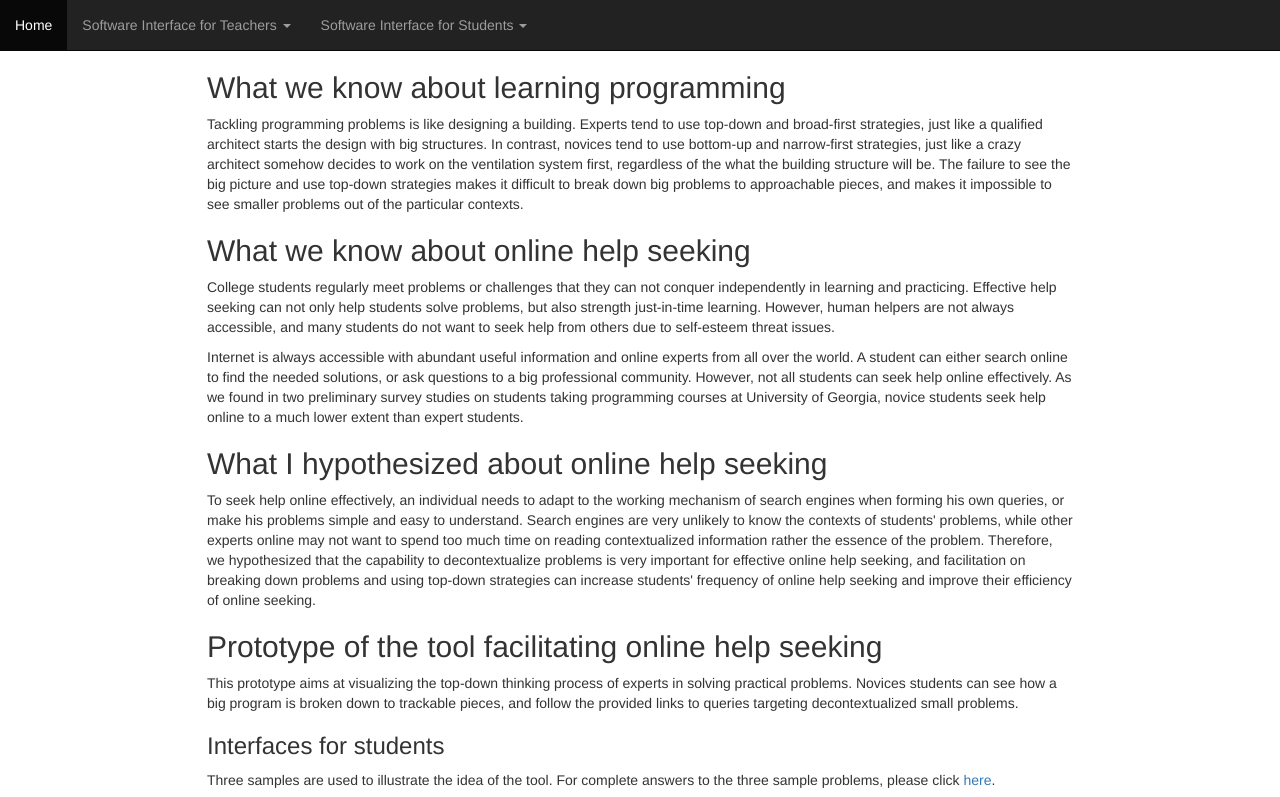
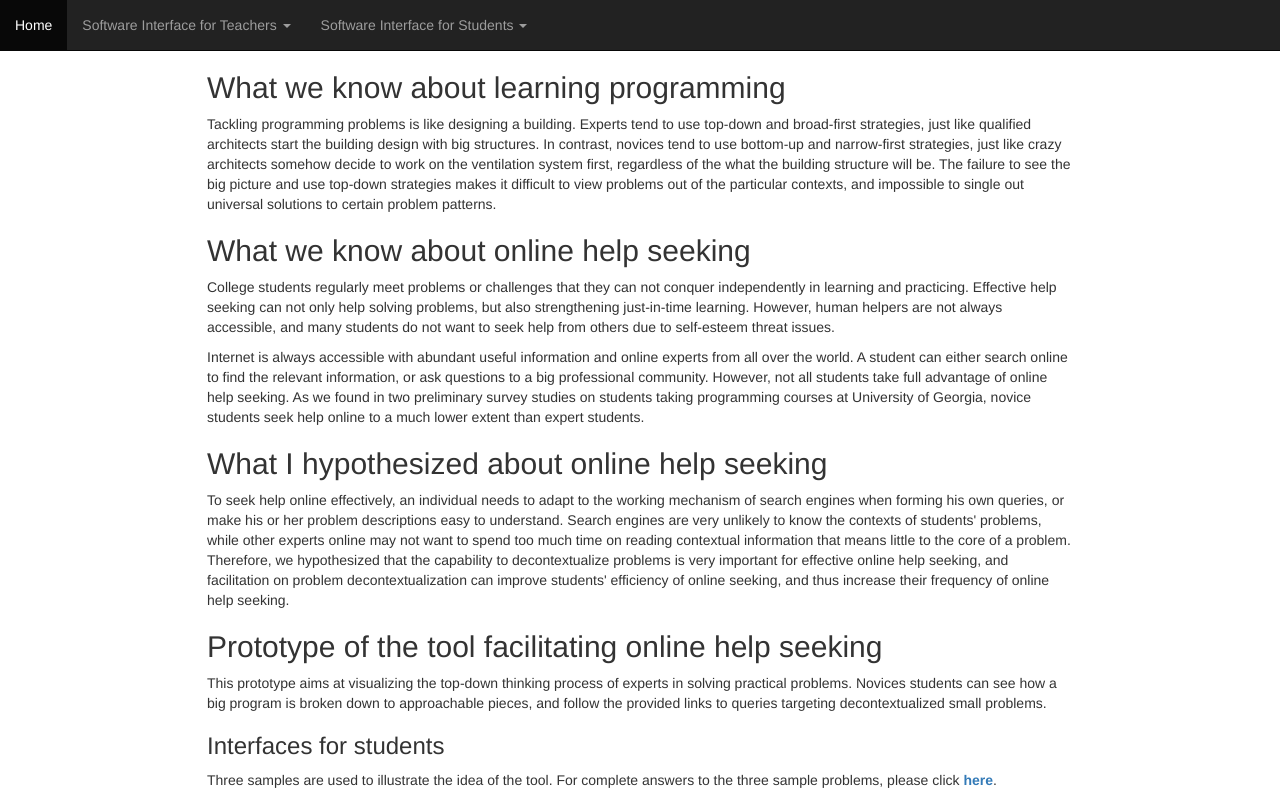
Before and after one commit to Neo-Hao/Comprehensive-Intro, a plain HTML site: page index.html in a window 1280 px wide. Shown: the top 797 px of the page. Drawn offline with nearby package versions, Linux system fonts and the light colour scheme.

Commit message:
Revision

```diff
--- a/index.html
+++ b/index.html
@@ -54,25 +54,25 @@
 		<div class="container">
 			<h2>What we know about learning programming</h2>
 
-			<p>Tackling programming problems is like designing a building. Experts tend to use top-down and broad-first strategies, just like a qualified architect starts the design with big structures. In contrast, novices tend to use bottom-up and narrow-first strategies, just like a crazy architect somehow decides to work on the ventilation system first, regardless of the what the building structure will be. The failure to see the big picture and use top-down strategies makes it difficult to break down big problems to approachable pieces, and makes it impossible to see smaller problems out of the particular contexts.</p>
+			<p>Tackling programming problems is like designing a building. Experts tend to use top-down and broad-first strategies, just like qualified architects start the building design with big structures. In contrast, novices tend to use bottom-up and narrow-first strategies, just like crazy architects somehow decide to work on the ventilation system first, regardless of the what the building structure will be. The failure to see the big picture and use top-down strategies makes it difficult to view problems out of the particular contexts, and impossible to single out universal solutions to certain problem patterns.</p>
 
 			<h2>What we know about online help seeking</h2>
 
-			<p>College students regularly meet problems or challenges that they can not conquer independently in learning and practicing. Effective help seeking can not only help students solve problems, but also strength just-in-time learning. However, human helpers are not always accessible, and many students do not want to seek help from others due to self-esteem threat issues.</p>
+			<p>College students regularly meet problems or challenges that they can not conquer independently in learning and practicing. Effective help seeking can not only help solving problems, but also strengthening just-in-time learning. However, human helpers are not always accessible, and many students do not want to seek help from others due to self-esteem threat issues.</p>
 
-			<p>Internet is always accessible with abundant useful information and online experts from all over the world. A student can either search online to find the needed solutions, or ask questions to a big professional community. However, not all students can seek help online effectively. As we found in two preliminary survey studies on students taking programming courses at University of Georgia, novice students seek help online to a much lower extent than expert students.</p>
+			<p>Internet is always accessible with abundant useful information and online experts from all over the world. A student can either search online to find the relevant information, or ask questions to a big professional community. However, not all students take full advantage of online help seeking. As we found in two preliminary survey studies on students taking programming courses at University of Georgia, novice students seek help online to a much lower extent than expert students.</p>
 
 			<h2>What I hypothesized about online help seeking</h2>
 
-			<p>To seek help online effectively, an individual needs to adapt to the working mechanism of search engines when forming his own queries, or make his problems simple and easy to understand. Search engines are very unlikely to know the contexts of students' problems, while other experts online may not want to spend too much time on reading contextualized information rather the essence of the problem. Therefore, we hypothesized that the capability to decontextualize problems is very important for effective online help seeking, and facilitation on breaking down problems and using top-down strategies can increase students' frequency of online help seeking and improve their efficiency of online seeking.</p>
+			<p>To seek help online effectively, an individual needs to adapt to the working mechanism of search engines when forming his own queries, or make his or her problem descriptions easy to understand. Search engines are very unlikely to know the contexts of students' problems, while other experts online may not want to spend too much time on reading contextual information that means little to the core of a problem. Therefore, we hypothesized that the capability to decontextualize problems is very important for effective online help seeking, and facilitation on problem decontextualization can improve students' efficiency of online seeking, and thus increase their frequency of online help seeking.</p>
 
 			<h2>Prototype of the tool facilitating online help seeking</h2>
 
-			<p>This prototype aims at visualizing the top-down thinking process of experts in solving practical problems. Novices students can see how a big program is broken down to trackable pieces, and follow the provided links to queries targeting decontextualized small problems.</p>
+			<p>This prototype aims at visualizing the top-down thinking process of experts in solving practical problems. Novices students can see how a big program is broken down to approachable pieces, and follow the provided links to queries targeting decontextualized small problems.</p>
 
 			<h3>Interfaces for students</h3>
 
-			<p>Three samples are used to illustrate the idea of the tool. For complete answers to the three sample problems, please click <a href="https://github.com/Neo-Hao/Comprehensive-Exam" target="_blank">here</a>.</p>
+			<p>Three samples are used to illustrate the idea of the tool. For complete answers to the three sample problems, please click <a href="https://github.com/Neo-Hao/Comprehensive-Exam" target="_blank"><strong>here</strong></a>.</p>
 
 			<div class="row">
 				<div class="col-sm-4">
```
